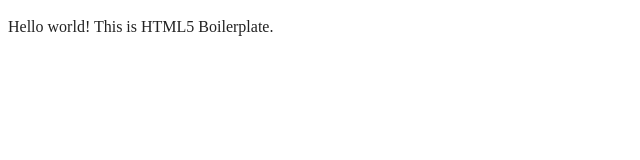
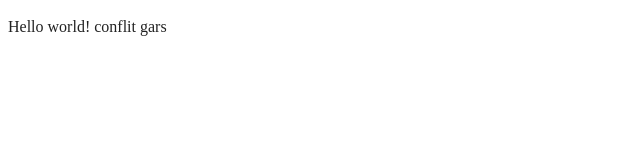
Before and after one commit to Tayugaa/vesrsioning-2tp, a website built with webpack: page index.html in a window 1280 px wide. Shown: the whole page, without its empty margins (0-640 px from the left). Built offline with nearby package versions, Linux system fonts and the light colour scheme.

Commit message:
correction A

```diff
--- a/index.html
+++ b/index.html
@@ -25,7 +25,7 @@
 <body>
 
   <!-- Add your site or application content here -->
-  <p>Hello world! This is HTML5 Boilerplate.</p>
+  <p>Hello world! conflit gars</p>
   <script src="js/app.js"></script>
 
 </body>
```
